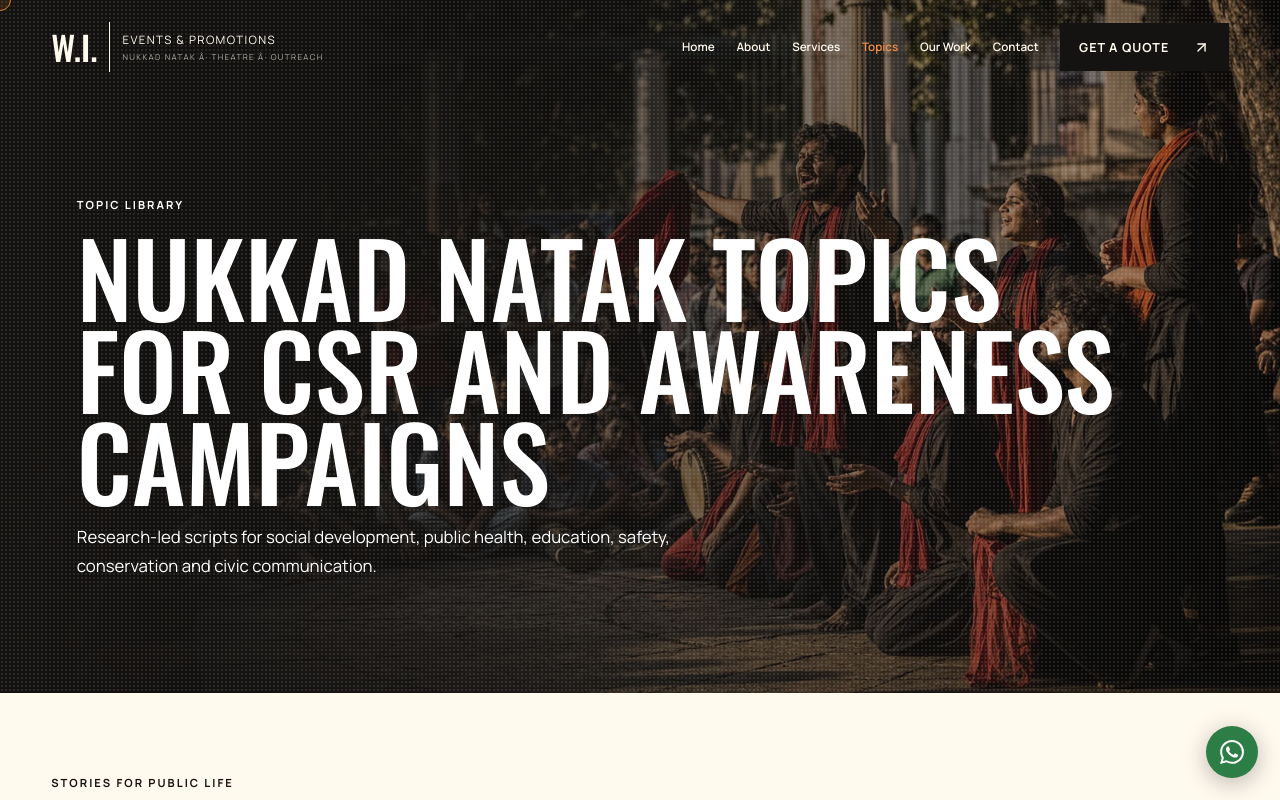
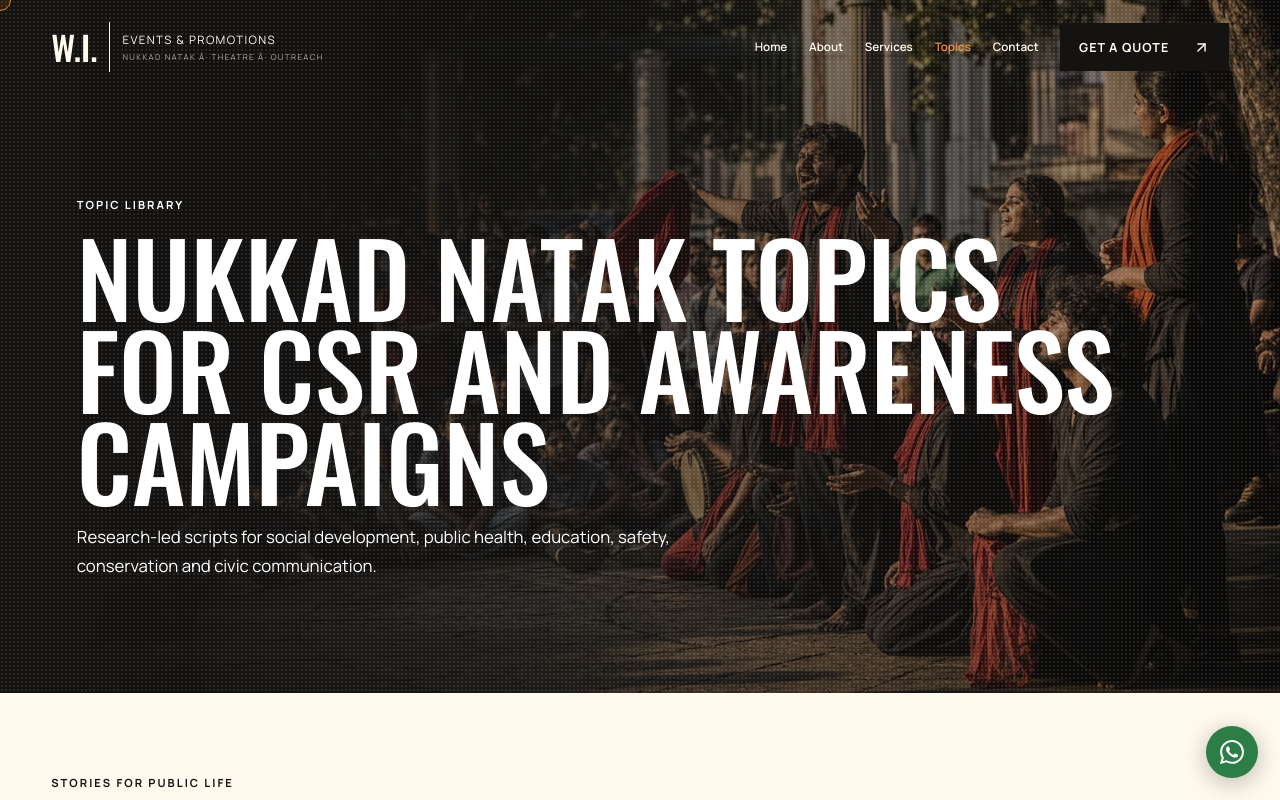
Before and after one commit to rameezwangde/W.I-Events, a React (Vite) app: page /topics in a window 1280 px wide. Shown: the top 800 px of the page. Built offline with nearby package versions, Linux system fonts and the light colour scheme.

Commit message:
feat: initialize project with app router, site components, and base page structure

```diff
--- a/src/App.jsx
+++ b/src/App.jsx
@@ -3,5 +3,5 @@ import { Routes, Route } from 'react-router-dom'
 import { Layout } from './components/Site'
 import Experience from './components/Experience'
 import { Privacy, Terms, NotFound } from './pages/Static'
-const Home=lazy(()=>import('./pages/Home'));const About=lazy(()=>import('./pages/About'));const Services=lazy(()=>import('./pages/Services'));const Detail=lazy(()=>import('./pages/ServiceDetail'));const Topics=lazy(()=>import('./pages/Topics'));const Work=lazy(()=>import('./pages/Work'));const Contact=lazy(()=>import('./pages/Contact'))
-export default function App(){return <><Experience/><Layout><Suspense fallback={<div className="route-loader">W.I.</div>}><Routes><Route path="/" element={<Home/>}/><Route path="/about" element={<About/>}/><Route path="/services" element={<Services/>}/><Route path="/services/:slug" element={<Detail/>}/><Route path="/topics" element={<Topics/>}/><Route path="/our-work" element={<Work/>}/><Route path="/contact" element={<Contact/>}/><Route path="/privacy" element={<Privacy/>}/><Route path="/terms" element={<Terms/>}/><Route path="*" element={<NotFound/>}/></Routes></Suspense></Layout></> }
+const Home=lazy(()=>import('./pages/Home'));const About=lazy(()=>import('./pages/About'));const Services=lazy(()=>import('./pages/Services'));const Detail=lazy(()=>import('./pages/ServiceDetail'));const Topics=lazy(()=>import('./pages/Topics'));const Contact=lazy(()=>import('./pages/Contact'))
+export default function App(){return <><Experience/><Layout><Suspense fallback={<div className="route-loader">W.I.</div>}><Routes><Route path="/" element={<Home/>}/><Route path="/about" element={<About/>}/><Route path="/services" element={<Services/>}/><Route path="/services/:slug" element={<Detail/>}/><Route path="/topics" element={<Topics/>}/><Route path="/contact" element={<Contact/>}/><Route path="/privacy" element={<Privacy/>}/><Route path="/terms" element={<Terms/>}/><Route path="*" element={<NotFound/>}/></Routes></Suspense></Layout></> }
--- a/src/components/Site.jsx
+++ b/src/components/Site.jsx
@@ -8,7 +8,7 @@ import Lenis from 'lenis'
 import { contact, seo, services } from '../data/siteData'
 
 gsap.registerPlugin(ScrollTrigger)
-const nav = [['Home','/'],['About','/about'],['Services','/services'],['Topics','/topics'],['Our Work','/our-work'],['Contact','/contact']]
+const nav = [['Home','/'],['About','/about'],['Services','/services'],['Topics','/topics'],['Contact','/contact']]
 
 export const WhatsAppIcon = () => (
   <svg width="24" height="24" viewBox="0 0 24 24" fill="currentColor" stroke="none" xmlns="http://www.w3.org/2000/svg">
--- a/src/data/siteData.js
+++ b/src/data/siteData.js
@@ -44,6 +44,5 @@ export const seo = {
   '/about': ['About W.I. Events & Promotions | Delhi Street Theatre Team','Meet the Delhi-based team combining Nukkad Natak, scriptwriting, theatre production and pan-India outreach planning.'],
   '/services': ['Nukkad Natak, CSR Campaign & Roadshow Services in India','Explore street plays, CSR awareness campaigns, roadshows, rural marketing, theatre and brand activation services.'],
   '/topics': ['Nukkad Natak Topics for CSR & Awareness Campaigns','Explore social, health, education, safety, environment and government awareness topics for customised street plays.'],
-  '/our-work': ['Nukkad Natak & Outreach Campaign Work | W.I. Events','View an artistic archive of street theatre, CSR, roadshow, rural marketing and awareness campaign formats.'],
   '/contact': ['Plan a Nukkad Natak or Awareness Campaign in Delhi','Contact W.I. Events & Promotions for Nukkad Natak, CSR, roadshow and outreach campaign planning across India.']
 }
--- a/src/pages/Home.jsx
+++ b/src/pages/Home.jsx
@@ -10,7 +10,7 @@ export default function Home() {
   useEffect(() => { if (matchMedia('(prefers-reduced-motion: reduce)').matches) return; const ctx = gsap.context(() => { gsap.timeline().from('.hero__word', { y: '110%', stagger: .075, duration: .85, ease: 'power4.out' }).from('.hero__intro > *', { y: 24, opacity: 0, stagger: .1, duration: .55 }, '-=.3'); gsap.to('.hero__bg', { scale: 1.08, duration: 10, ease: 'none' }); gsap.from('.impact__second', { scale: .72, opacity: .2, scrollTrigger: { trigger: impact.current, start: 'top 75%', end: 'bottom 50%', scrub: 1 } }) }, hero); return () => ctx.revert() }, [])
   const schema = [{ '@context': 'https://schema.org', '@type': 'Organization', name: contact.name, url: 'https://www.nukkadnatak.in', telephone: contact.phone, email: contact.email, address: { '@type': 'PostalAddress', streetAddress: 'First Floor, Aashirwad Complex, Pitampura', addressLocality: 'New Delhi', postalCode: '110034', addressCountry: 'IN' } }]
   return <><SEO schema={schema} />
-    <section className="hero" ref={hero}><img className="hero__bg" src="/images/new.png" width="1680" height="940" fetchPriority="high" alt="Nukkad Natak performers engaging a public audience in Delhi" /><div className="hero__shade" /><div className="hero__content"><span className="eyebrow">VOICE · STORY · CHANGE</span><h1 aria-label="nukkadnatak.in The Nukkad Natak Group">{['nukkadnatak.in', 'The Nukkad Natak Group'].map((x, i) => <span className={i === 1 ? 'accent' : ''} key={x}><i className="hero__word">{x}</i></span>)}</h1><div className="hero__intro"><p>We create professionally crafted Nukkad Natak and street play campaigns that educate, engage and move audiences. From public awareness and social campaigns to corporate and government initiatives, we transform important messages into powerful experiences that connect with audiences across India.</p><div className="button-row"><ButtonLink light>Get a Quote</ButtonLink><ButtonLink to="/our-work">Explore Our Work</ButtonLink></div><small>From script development to nationwide on-ground execution.</small></div></div><a href="#impact" className="hero__scroll">SCROLL TO ENTER <ArrowDown /></a></section>
+    <section className="hero" ref={hero}><img className="hero__bg" src="/images/new.png" width="1680" height="940" fetchPriority="high" alt="Nukkad Natak performers engaging a public audience in Delhi" /><div className="hero__shade" /><div className="hero__content"><span className="eyebrow">VOICE · STORY · CHANGE</span><h1 aria-label="nukkadnatak.in The Nukkad Natak Group">{['nukkadnatak.in', 'The Nukkad Natak Group'].map((x, i) => <span className={i === 1 ? 'accent' : ''} key={x}><i className="hero__word">{x}</i></span>)}</h1><div className="hero__intro"><p>We create professionally crafted Nukkad Natak and street play campaigns that educate, engage and move audiences. From public awareness and social campaigns to corporate and government initiatives, we transform important messages into powerful experiences that connect with audiences across India.</p><div className="button-row"><ButtonLink light>Get a Quote</ButtonLink></div><small>From script development to nationwide on-ground execution.</small></div></div><a href="#impact" className="hero__scroll">SCROLL TO ENTER <ArrowDown /></a></section>
 
     <section id="impact" className="impact" ref={impact}><p>AWARENESS SHOULD NEVER FEEL LIKE AN AD</p><h2 className="impact__second">MAKE PEOPLE STOP.<br /><em>LISTEN. REMEMBER.</em></h2></section>
 
--- a/src/pages/Work.jsx
+++ /dev/null
@@ -1,2 +0,0 @@
-import { SEO, PageHero, SectionTitle, Gallery, ContactCTA } from '../components/Site'
-export default function Work(){return <><SEO/><PageHero eyebrow="OUR WORK" title="Campaigns Live Where People Gather" copy="An artistic archive of street theatre, CSR activities, roadshows, social awareness, rural outreach and theatre performance formats."/><section className="section section--dark"><SectionTitle dark eyebrow="VISUAL ARCHIVE" title="People. Places. Performance." copy="Browse by format. We never attach invented results or client names to our work."/><Gallery full/></section><ContactCTA/></>}
```
